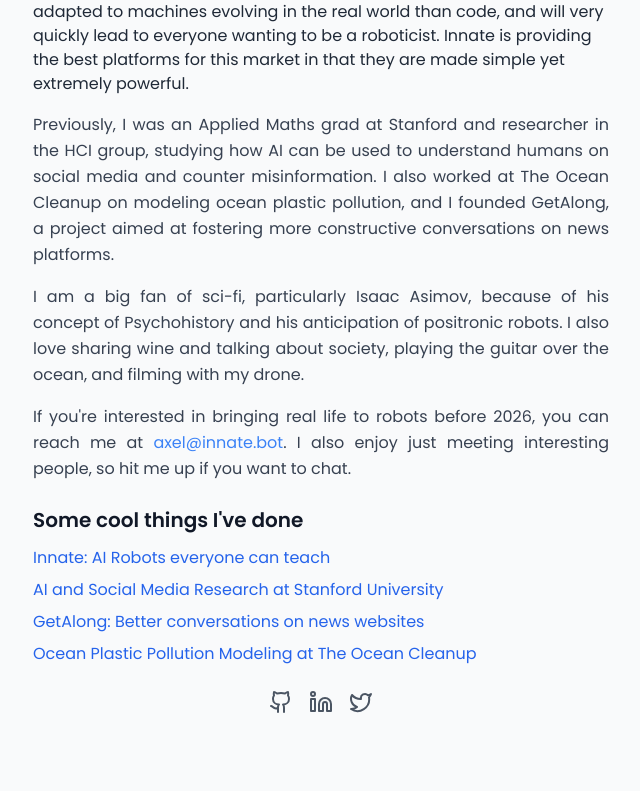
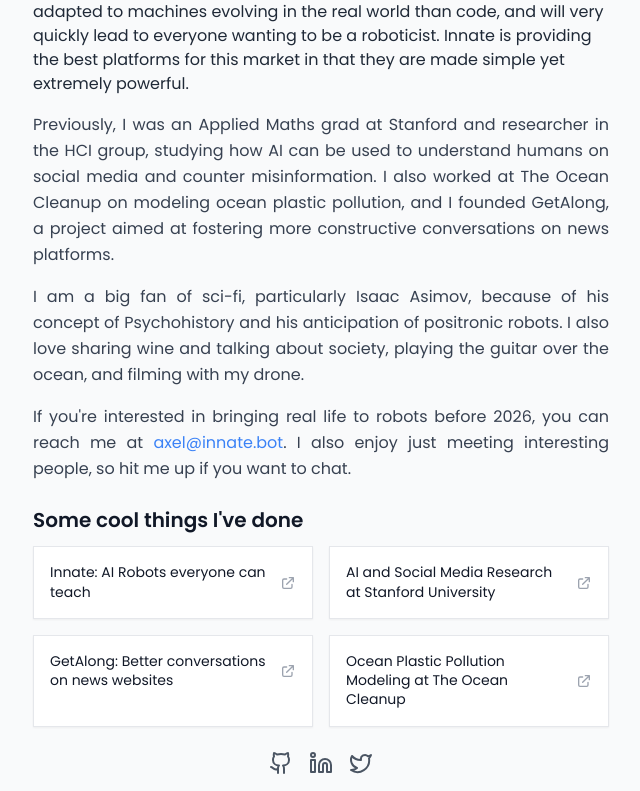
Before and after one commit to axelpey/axelpey.github.io, a Next.js app: page / in a window 1280 px wide. Shown: the part 388-1179 px from the top of the page, without its empty margins (319-959 px from the left). Before the commit the page ends 1118 px from the top, so only its background shows below. Built offline with nearby package versions, Linux system fonts and the light colour scheme.

Commit message:
Cards instead of text for the projects

```diff
--- a/app/components/ProjectList.tsx
+++ b/app/components/ProjectList.tsx
@@ -1,27 +1,43 @@
 interface Project {
-  name: string
-  url: string
+  name: string;
+  url: string;
 }
 
 interface ProjectListProps {
-  projects: Project[]
+  projects: Project[];
 }
 
 export default function ProjectList({ projects }: ProjectListProps) {
   return (
-    <ul className="space-y-2">
+    <div className="grid grid-cols-1 md:grid-cols-2 gap-4">
       {projects.map((project, index) => (
-        <li key={index}>
         <a
+          key={index}
           href={project.url}
-            className="text-blue-600 hover:text-blue-800 transition-colors duration-200"
+          className="group block p-4 bg-white rounded-lg shadow-sm hover:shadow-md transition-all duration-200 border border-gray-200 hover:border-gray-300"
           target="_blank"
           rel="noopener noreferrer"
         >
+          <div className="flex items-center justify-between">
+            <h3 className="text-sm font-medium text-gray-900 group-hover:text-blue-600 transition-colors duration-200 leading-snug">
               {project.name}
+            </h3>
+            <svg
+              className="w-4 h-4 text-gray-400 group-hover:text-blue-600 transition-colors duration-200 flex-shrink-0 ml-2"
+              fill="none"
+              stroke="currentColor"
+              viewBox="0 0 24 24"
+            >
+              <path
+                strokeLinecap="round"
+                strokeLinejoin="round"
+                strokeWidth={2}
+                d="M10 6H6a2 2 0 00-2 2v10a2 2 0 002 2h10a2 2 0 002-2v-4M14 4h6m0 0v6m0-6L10 14"
+              />
+            </svg>
+          </div>
         </a>
-        </li>
       ))}
-    </ul>
-  )
+    </div>
+  );
 }
```
Lines whose indentation alone changed are shown as unchanged.
